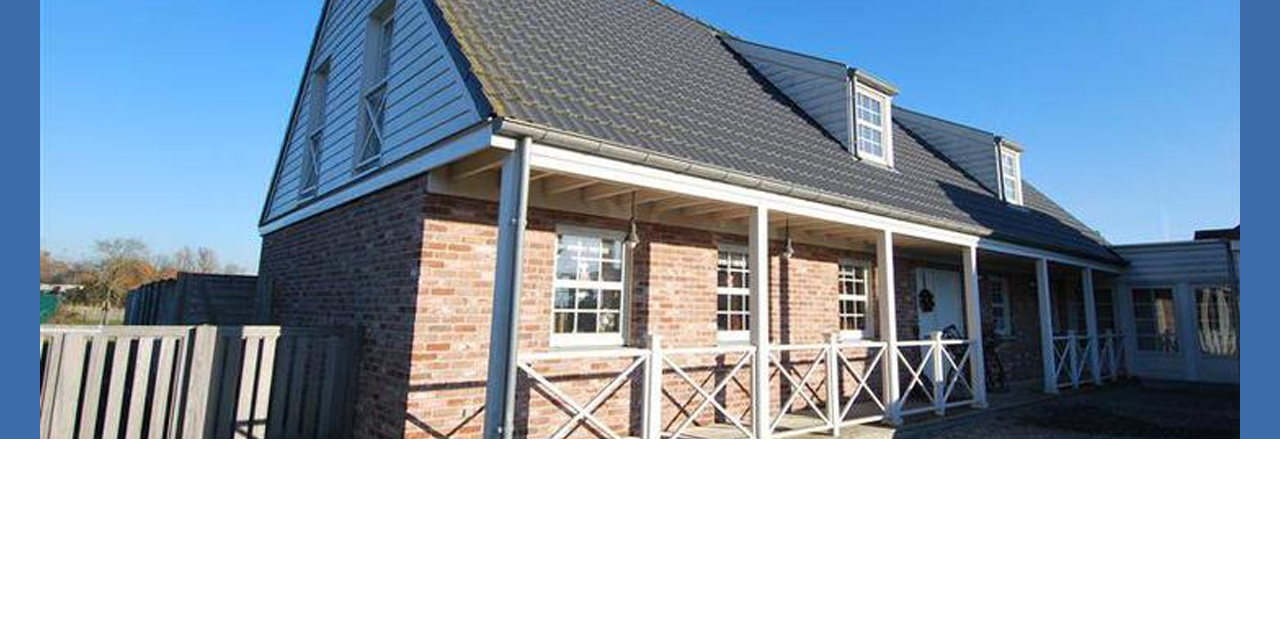
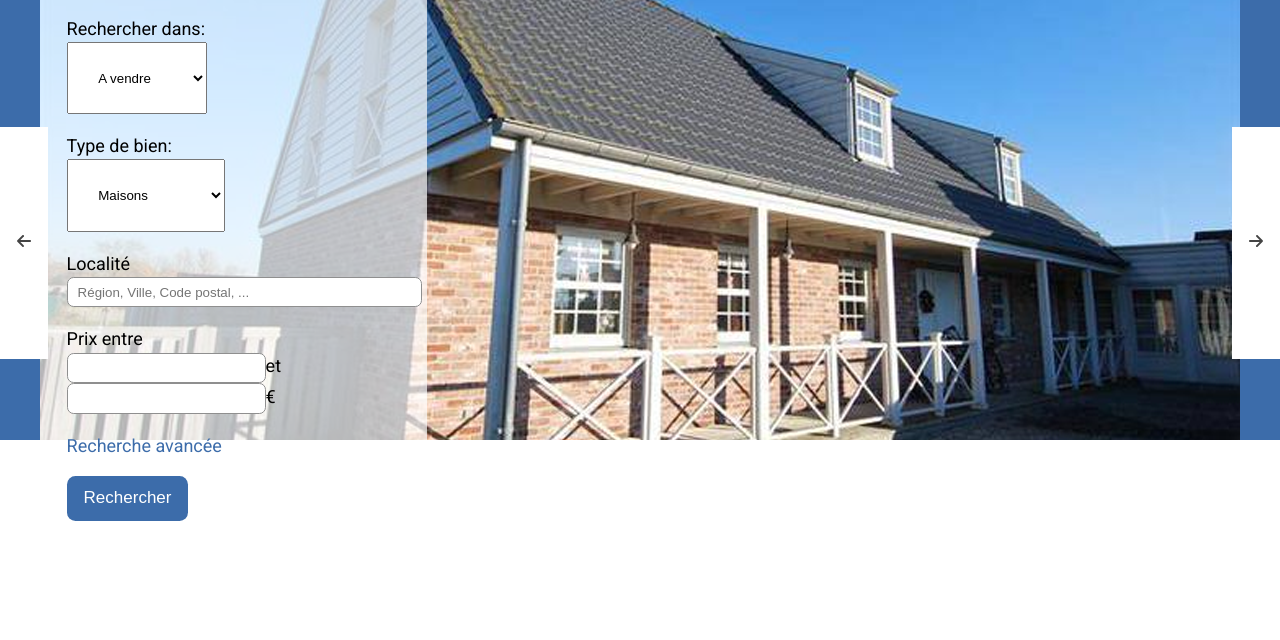
Before and after one commit to dje174/Immoweb, a plain HTML site: page index.html in a window 1280 px wide. Shown: the part 160-800 px from the top of the page. Drawn offline with nearby package versions, Linux system fonts and the light colour scheme.

Commit message:
Contrôle slider + recherche rapide

```diff
--- a/index.html
+++ b/index.html
@@ -21,8 +21,10 @@
         <![endif]-->
         <header>
             <div class="logo">
-                <img src="img/logo.png" alt="Logo représentatif d'Immoweb ">
-                <span class="slogan">Le 1er site immobilier belge</span>
+                <a href="index.html" title="Accueil Immoweb">
+                    <img src="img/logo.png" alt="Logo représentatif d'Immoweb ">
+                    <span class="slogan">Le 1er site immobilier belge</span>
+                </a>
             </div>
             <nav>
                 <ul class="onglets">
@@ -44,8 +46,38 @@
               </div>
             </div>
             <div class="controllers">
-              <button id="left" onclick='mySwipe.prev()'>prev</button>
-              <button id="right" onclick='mySwipe.next()'>next</button>
+              <button id="left" onclick='mySwipe.prev()'><img src="img/icons/left.png" alt="Voir la photo de gauche"></button>
+              <button id="right" onclick='mySwipe.next()'><img src="img/icons/right.png" alt="Voir la photo de droite"></button>
+            </div>
+            <div class="fastSearch">
+                <form action="#">
+                    <h2>Recherche rapide</h2>
+                    <label for="rubrique" class="block">Rechercher dans:</label>
+                    <select name="rubrique" id="rubrique">
+                        <option value="A vendre">A vendre</option>
+                        <option value="A louer">A louer</option>
+                        <option value="Vacances">Vacances</option>
+                        <option value="Décoration">Décoration</option>
+                        <option value="Bâtir">Bâtir</option>
+                        <option value="Rénover">Rénover</option>
+                    </select>
+                    <label for="biens" class="block">Type de bien:</label>
+                    <select name="biens" id="biens">
+                        <option value="Maisons">Maisons</option>
+                        <option value="Bureaux">Bureaux</option>
+                        <option value="Industries">Industries</option>
+                        <option value="Appartements">Appartements</option>
+                        <option value="Terrains">Terrains</option>
+                        <option value="Autres">Autres</option>
+                        <option value="Promotions">Promotions</option>
+                    </select>
+                    <label for="localisation" class="block">Localité</label>
+                    <input type="text" placeholder="Région, Ville, Code postal, ..." class="inputText" id="location">
+                    <label for="prix" class="block">Prix entre</label>
+                    <span class="prix"><input type="text" class="inputText">et<input type="text" class="inputText">€</span>
+                    <a href="#" class="block">Recherche avancée</a>
+                    <input type="submit" value="Rechercher" class="submit">
+                </form>
             </div>
         </div>
 
--- a/scss/_colors.scss
+++ b/scss/_colors.scss
@@ -1,7 +1,12 @@
 $clearGreen:#b4c135;
 $clearBlue:#3c6caa;
+$darkBlue: #224169;
 
+$middleGray: #8f8f8f;
 $darkGray: #444444;
 $darkGrayOpacity: rgba(68,68,68,0.5);
+$whiteGray: #d7d7d7;
+
+$whiteOpacity: rgba(255,255,255,0.7);
 
 $sousTitre:#262626;
--- a/scss/_mixins.scss
+++ b/scss/_mixins.scss
@@ -3,3 +3,14 @@
     clear: both;
     display: block;
 }
+@mixin arrowSlider {
+	margin-top: 14em;
+	padding: 8em 0;
+	width: 3.6em;
+	cursor: pointer;
+	background-color: white;
+	border: none;
+	&:hover{
+		background-color: $whiteGray;
+	}
+}
--- a/scss/screen.scss
+++ b/scss/screen.scss
@@ -5,11 +5,31 @@
 
 body{
 	font: 18px/1.5 "Roboto", "Franklin Gothic Book", "Arial", sans-serif;
+	a{
+		color: $clearBlue;
+		text-decoration: none;
+		&:hover{
+			text-decoration: underline;
+			color: $darkBlue;
+		}
+	}
+	.submit{
+		color: white;
+		background-color: $clearBlue;
+		padding: 0.75em 1em;
+		font-size: 17px;
+		border: none;
+		@include border-radius(0.5em);
+		&:hover{
+			background-color: $darkBlue;
+			cursor: pointer;
+		}
+	}
 }
 
 header{
 	width: 100%;
-	@include single-box-shadow;
+	border-bottom: 1px solid $darkGray;
 	height: 3.5em;
 	padding: 1em 0;
 	.logo{
@@ -122,17 +142,59 @@ header{
   position: relative;
 }
 #mySwipe{
-	width: 1200px;
+	max-width: 1200px;
 	margin: 0 auto;
 }
 .slider{
 	background-color: $clearBlue;
 	height: 500px;
 	position: relative;
+	max-width: 1280px;
 	.controllers{
 		margin: auto;
 		position: absolute;
 		top: 0; left: 0; bottom: 0; right: 0;
+		#left{
+			float:left;
+			@include arrowSlider();
+		}
+		#right{
+			float:right;
+			@include arrowSlider();
+		}
+	}
+}
+
+/* Formulaire recherche rapide */
+
+.fastSearch{
+	width: 20em;
+	position: absolute;
+	top: 0.00001em;
+	left: 2.2em;
+	padding: 1.5em 0 0 1.5em;
+	background-color: $whiteOpacity;
+	height: 26.3em;
+	.block, .submit{
+		display: block;
+		margin-top: 1em;
+	}
+	h2{
+		font-size: 20px;
+		color: $darkGray;
+		font-weight: bold;
+		margin-bottom: 0.5em;
+	}
+	.inputText{
+		padding: 0.5em 0.75em;
+		@include border-radius(0.5em);
+		border: 1px solid $middleGray;
+	}
+	#location{
+		width: 25em;
+	}
+	select{
+		padding: 2em;
 	}
 }
 
```
Also changed, not shown: css/screen.css, img/icons/left.png (added), img/icons/right.png (added).
